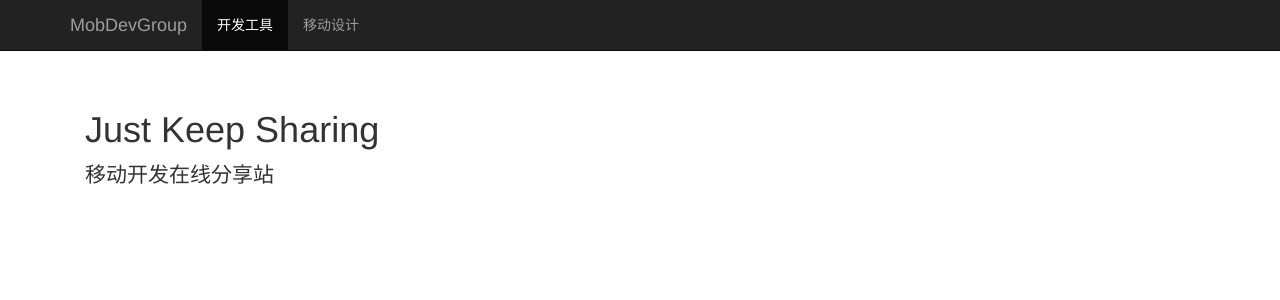
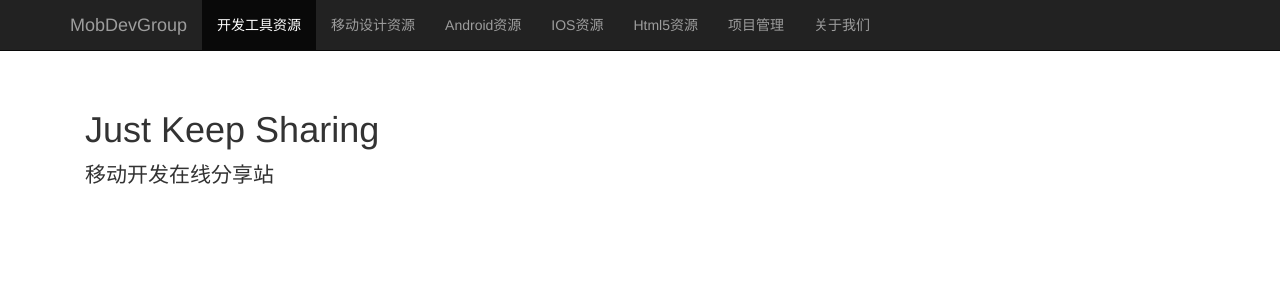
Before and after one commit to MobDevGroup/mobdevgroup.github.io, a Jekyll site: the page built from index.html, in a window 1280 px wide. Shown: the top 300 px of the page. Built offline with Jekyll 4.4.1, drawn with Linux system fonts in a browser that asks for light colours; nearby versions of some CDN libraries.

Commit message:
modify title

```diff
--- a/_layouts/default.html
+++ b/_layouts/default.html
@@ -23,8 +23,13 @@
         </div>
         <div id="navbar" class="collapse navbar-collapse">
           <ul class="nav navbar-nav">
-            <li class="active"><a href="#">开发工具</a></li>
-            <li><a href="#">移动设计</a></li>
+            <li class="active"><a href="#">开发工具资源</a></li>
+            <li><a href="#">移动设计资源</a></li>
+            <li><a href="#">Android资源</a></li>
+            <li><a href="#">IOS资源</a></li>
+            <li><a href="#">Html5资源</a></li>
+            <li><a href="#">项目管理</a></li>
+            <li><a href="#">关于我们</a></li>
           </ul>
         </div><!--/.nav-collapse -->
       </div>
```
